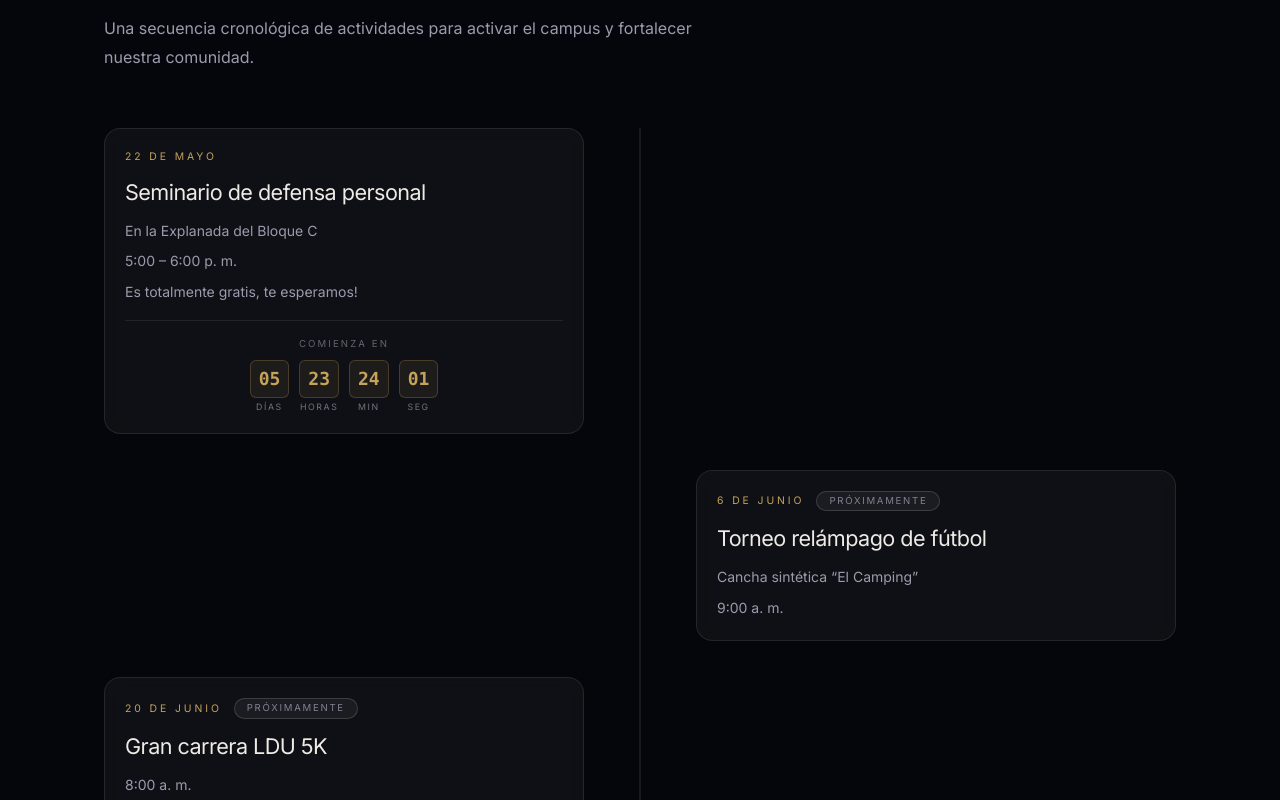
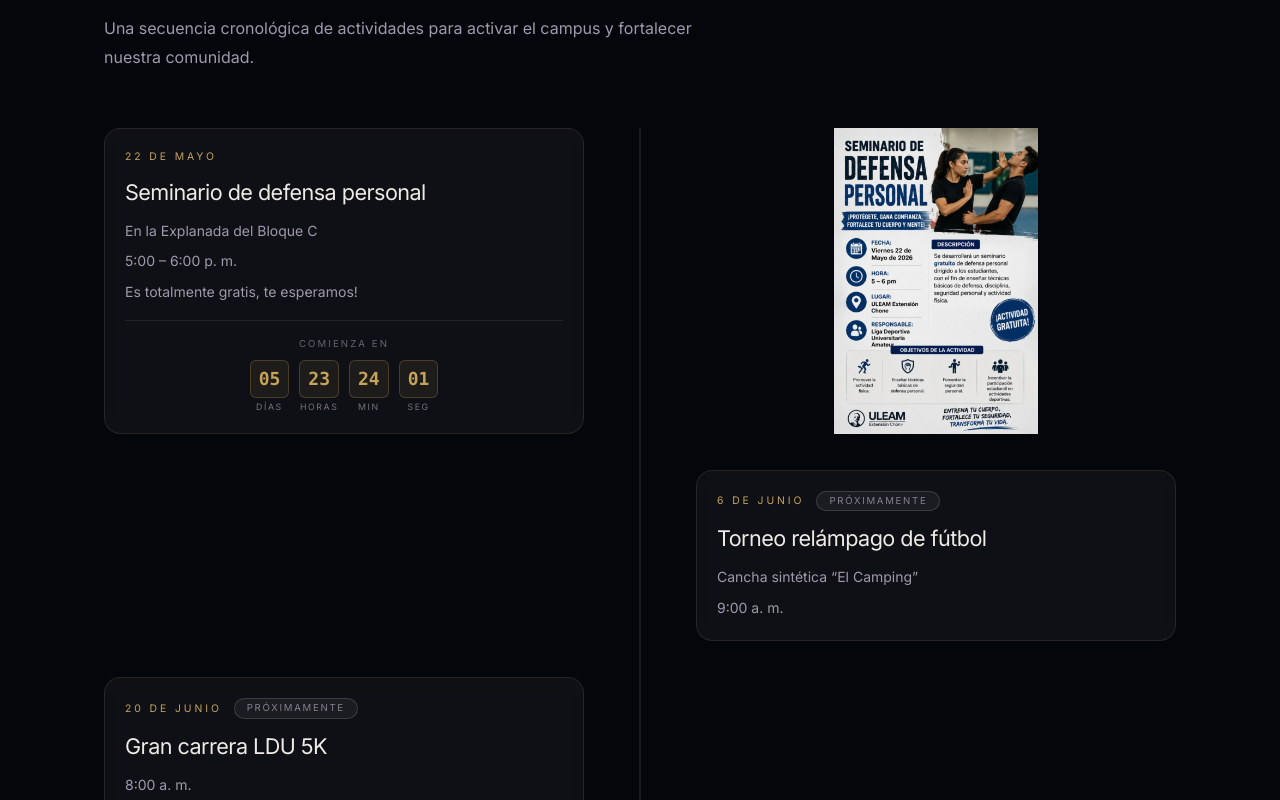
Before and after one commit to Alejandro-ZetaZeta/PROYECTOlduA, a Next.js app in the folder web/: page /events/activate-uleam in a window 1280 px wide. Shown: the part 920-1720 px from the top of the page. Built offline with nearby package versions, Linux system fonts and the light colour scheme.

Commit message:
cambios en imagenes y previws

```diff
--- a/web/app/events/activate-uleam/components/Timeline.tsx
+++ b/web/app/events/activate-uleam/components/Timeline.tsx
@@ -1,7 +1,8 @@
 "use client";
 
 import * as React from "react";
-import { motion, useScroll, useTransform } from "framer-motion";
+import Image from "next/image";
+import { motion, useScroll, useTransform, AnimatePresence } from "framer-motion";
 
 import type { RoadmapStop } from "../content";
 import { easeOutQuint } from "@/lib/animations";
@@ -11,9 +12,10 @@ const SEMINAR_TARGET = new Date("2026-05-22T22:00:00Z");
 
 function useCountdown(target: Date) {
   const calc = () => Math.max(0, Math.floor((target.getTime() - Date.now()) / 1000));
-  const [secs, setSecs] = React.useState(calc);
+  const [secs, setSecs] = React.useState(0);
   React.useEffect(() => {
-    const id = setInterval(() => setSecs(calc), 1000);
+    setSecs(calc());
+    const id = setInterval(() => setSecs(calc()), 1000);
     return () => clearInterval(id);
   }, []);
   return {
@@ -57,8 +59,137 @@ function SeminarCountdown() {
   );
 }
 
+const SEMINAR_IMG = "/SEMINARIO_DEF.jpeg";
+
+function ImageLightbox({ open, onClose }: { open: boolean; onClose: () => void }) {
+  React.useEffect(() => {
+    if (!open) return;
+    const handler = (e: KeyboardEvent) => e.key === "Escape" && onClose();
+    window.addEventListener("keydown", handler);
+    return () => window.removeEventListener("keydown", handler);
+  }, [open, onClose]);
+
+  return (
+    <AnimatePresence>
+      {open && (
+        <motion.div
+          initial={{ opacity: 0 }}
+          animate={{ opacity: 1 }}
+          exit={{ opacity: 0 }}
+          transition={{ duration: 0.22 }}
+          className="fixed inset-0 z-50 flex items-center justify-center bg-black/80 backdrop-blur-sm p-4"
+          onClick={onClose}
+        >
+          <motion.div
+            initial={{ scale: 0.88, opacity: 0 }}
+            animate={{ scale: 1, opacity: 1 }}
+            exit={{ scale: 0.88, opacity: 0 }}
+            transition={{ duration: 0.28, ease: easeOutQuint }}
+            className="relative max-h-[90vh] max-w-[90vw]"
+            onClick={(e) => e.stopPropagation()}
+          >
+            <Image
+              src={SEMINAR_IMG}
+              alt="Seminario de autodefensa"
+              width={1200}
+              height={900}
+              className="max-h-[85vh] w-auto rounded-xl object-contain shadow-2xl"
+              priority
+            />
+            <button
+              onClick={onClose}
+              className="absolute -right-3 -top-3 flex h-7 w-7 items-center justify-center rounded-full border border-white/20 bg-black/70 text-white/80 hover:text-white"
+              aria-label="Cerrar"
+            >
+              ✕
+            </button>
+          </motion.div>
+        </motion.div>
+      )}
+    </AnimatePresence>
+  );
+}
+
+function SeminarImagePanel({ onClick }: { onClick: () => void }) {
+  return (
+    <button
+      onClick={onClick}
+      aria-label="Ver imagen del seminario"
+      className="group relative hidden h-full w-full cursor-zoom-in overflow-hidden rounded-2xl md:block"
+    >
+      <Image
+        src={SEMINAR_IMG}
+        alt="Seminario de autodefensa"
+        fill
+        loading="eager"
+        className="object-contain transition-transform duration-500 group-hover:scale-105"
+        sizes="(max-width: 1280px) 40vw, 30vw"
+      />
+      <div className="absolute inset-0 bg-black/20 opacity-0 transition-opacity duration-300 group-hover:opacity-100" />
+    </button>
+  );
+}
+
+function CardInner({
+  stop,
+  idx,
+  onEyeClick,
+}: {
+  stop: RoadmapStop;
+  idx: number;
+  onEyeClick: () => void;
+}) {
+  return (
+    <div className="relative rounded-2xl border border-card-border bg-card p-5 backdrop-blur-sm sm:max-w-[520px]">
+      {idx === 0 && (
+        <button
+          onClick={onEyeClick}
+          aria-label="Ver imagen del seminario"
+          className="absolute right-3 top-3 flex items-center justify-center rounded-full border border-white/15 bg-white/5 p-1.5 text-muted/80 transition-colors hover:border-gold/30 hover:text-gold md:hidden"
+        >
+          <EyeIcon />
+        </button>
+      )}
+      <div className={`flex flex-wrap items-center gap-x-3 gap-y-2 ${idx === 0 ? "pr-10 md:pr-0" : ""}`}>
+        <p className="text-[0.65rem] tracking-[0.28em] text-gold">{stop.date.toUpperCase()}</p>
+        {stop.highlight ? (
+          <span className="rounded-full border border-gold/30 bg-gold/10 px-3 py-0.5 text-[0.6rem] tracking-[0.18em] text-gold">
+            {stop.highlight}
+          </span>
+        ) : null}
+        {idx > 0 && (
+          <span className="rounded-full border border-white/15 bg-white/5 px-3 py-0.5 text-[0.6rem] tracking-[0.18em] text-muted/80">
+            PRÓXIMAMENTE
+          </span>
+        )}
+      </div>
+      <h3 className="mt-3 font-[var(--font-display)] text-xl tracking-tight text-foreground sm:text-[1.35rem]">
+        {stop.title}
+      </h3>
+      {(stop.location || stop.time || stop.details) && (
+        <div className="mt-3 flex flex-col gap-1.5 text-sm leading-[1.75] text-muted">
+          {stop.location ? <p>{stop.location}</p> : null}
+          {stop.time ? <p>{stop.time}</p> : null}
+          {stop.details ? <p>{stop.details}</p> : null}
+        </div>
+      )}
+      {idx === 0 && <SeminarCountdown />}
+    </div>
+  );
+}
+
+function EyeIcon() {
+  return (
+    <svg xmlns="http://www.w3.org/2000/svg" viewBox="0 0 24 24" fill="none" stroke="currentColor" strokeWidth={1.8} strokeLinecap="round" strokeLinejoin="round" className="h-4 w-4">
+      <path d="M2 12s3-7 10-7 10 7 10 7-3 7-10 7-10-7-10-7Z" />
+      <circle cx="12" cy="12" r="3" />
+    </svg>
+  );
+}
+
 export function Timeline({ stops }: { stops: RoadmapStop[] }) {
   const ref = React.useRef<HTMLDivElement>(null);
+  const [lightboxOpen, setLightboxOpen] = React.useState(false);
 
   // useScroll() with no target tracks window scroll — no container check, no warning.
   // We compute the fill range from the element's measured document position instead.
@@ -82,6 +213,8 @@ export function Timeline({ stops }: { stops: RoadmapStop[] }) {
   const lineScale = useTransform(scrollY, range, [0, 1], { clamp: true });
 
   return (
+    <>
+    <ImageLightbox open={lightboxOpen} onClose={() => setLightboxOpen(false)} />
     <div ref={ref} className="relative mt-14 pl-10 sm:pl-0">
       {/* Track */}
       <div className="absolute left-3 top-0 h-full w-0.5 bg-white/8 sm:left-1/2 sm:-translate-x-1/2" />
@@ -102,6 +235,16 @@ export function Timeline({ stops }: { stops: RoadmapStop[] }) {
             ? "sm:w-[calc(50%-1rem)] sm:pr-10"
             : "sm:w-[calc(50%-1rem)] sm:pl-10 sm:ml-auto";
 
+          // For the seminar card (idx===0): expand to full width so the image
+          // can occupy the opposite half of the timeline on xl screens.
+          const motionClass = idx === 0 ? "relative w-full" : `relative w-full ${wrapperClass}`;
+
+          // Card slot always uses its normal half-column classes.
+          // Image slot mirrors the opposite half.
+          const imageSlotClass = isLeft
+            ? "sm:w-[calc(50%-1rem)] sm:pl-10 sm:ml-auto"
+            : "sm:w-[calc(50%-1rem)] sm:pr-10";
+
           return (
             <motion.div
               key={`${stop.date}-${stop.title}`}
@@ -109,46 +252,31 @@ export function Timeline({ stops }: { stops: RoadmapStop[] }) {
               whileInView={{ opacity: 1, y: 0 }}
               viewport={{ once: false, margin: "0px 0px -8% 0px" }}
               transition={{ duration: 0.58, ease: easeOutQuint }}
-              className={`relative w-full ${wrapperClass}`}
+              className={motionClass}
             >
-              <div className="flex w-full flex-col">
-                <div
-                  className="rounded-2xl border border-card-border bg-card p-5 backdrop-blur-sm sm:max-w-[520px]"
-                >
-                  <div className="flex flex-wrap items-center gap-x-3 gap-y-2">
-                    <p className="text-[0.65rem] tracking-[0.28em] text-gold">
-                      {stop.date.toUpperCase()}
-                    </p>
-                    {stop.highlight ? (
-                      <span className="rounded-full border border-gold/30 bg-gold/10 px-3 py-0.5 text-[0.6rem] tracking-[0.18em] text-gold">
-                        {stop.highlight}
-                      </span>
-                    ) : null}
-                    {idx > 0 && (
-                      <span className="rounded-full border border-white/15 bg-white/5 px-3 py-0.5 text-[0.6rem] tracking-[0.18em] text-muted/80">
-                        PRÓXIMAMENTE
-                      </span>
-                    )}
+              {/* xl: card in its half + image in the opposite half */}
+              {idx === 0 && (
+                <div className={`hidden md:flex items-stretch gap-0 ${isLeft ? "flex-row" : "flex-row-reverse"}`}>
+                  {/* Card half */}
+                  <div className={`${wrapperClass} flex flex-col`}>
+                    <CardInner stop={stop} idx={idx} onEyeClick={() => setLightboxOpen(true)} />
                   </div>
+                  {/* Image half */}
+                  <div className={`${imageSlotClass} flex items-center justify-center`}>
+                    <SeminarImagePanel onClick={() => setLightboxOpen(true)} />
+                  </div>
+                </div>
+              )}
 
-                  <h3 className="mt-3 font-[var(--font-display)] text-xl tracking-tight text-foreground sm:text-[1.35rem]">
-                    {stop.title}
-                  </h3>
-
-                  {(stop.location || stop.time || stop.details) && (
-                    <div className="mt-3 flex flex-col gap-1.5 text-sm leading-[1.75] text-muted">
-                      {stop.location ? <p>{stop.location}</p> : null}
-                      {stop.time ? <p>{stop.time}</p> : null}
-                      {stop.details ? <p>{stop.details}</p> : null}
-                    </div>
-                  )}
-                  {idx === 0 && <SeminarCountdown />}
-                </div>
+              {/* Below xl (or non-seminar cards): normal layout */}
+              <div className={idx === 0 ? "md:hidden" : ""}>
+                <CardInner stop={stop} idx={idx} onEyeClick={() => setLightboxOpen(true)} />
               </div>
             </motion.div>
           );
         })}
       </div>
     </div>
+    </>
   );
 }
```
Also changed, not shown: web/public/SEMINARIO_DEF.jpeg (added).
